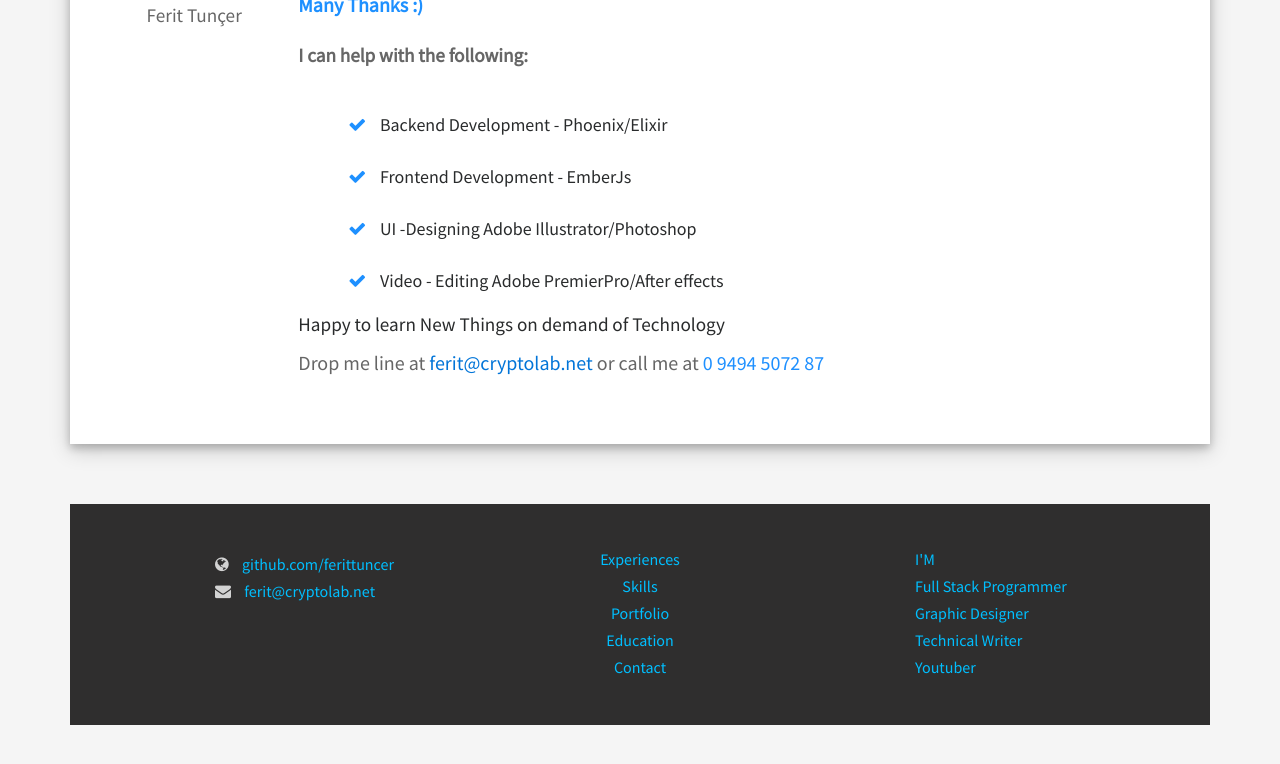
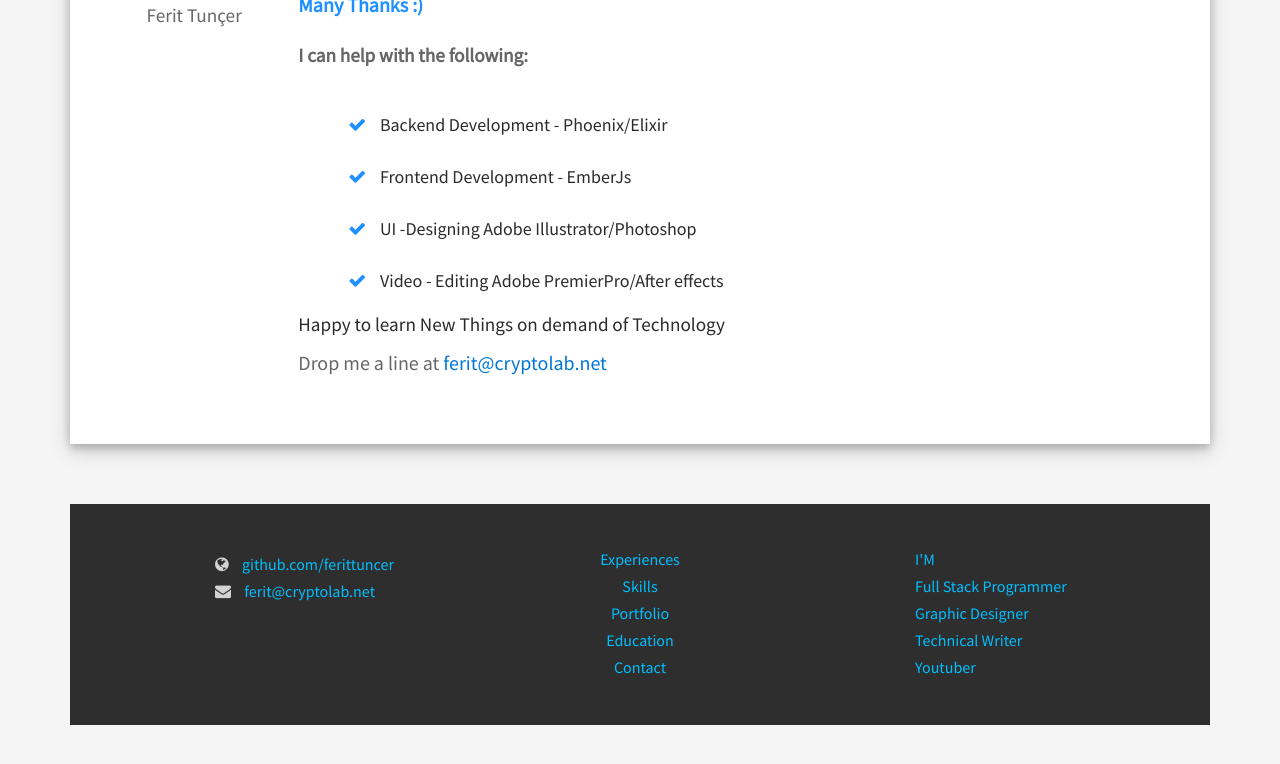
Before and after one commit to ferittuncer/ferittuncer.github.io, a Jekyll site: the page built from index.html, in a window 1280 px wide and 900 px high, scrolled down 3988 px, cut to the strip 107-871 px from the top of the window. Built offline with Jekyll 4.4.1, drawn with Linux system fonts in a browser that asks for light colours; a style sheet for code colours, icons or effects is not loaded.

Commit message:
Update contact.html

```diff
--- a/_includes/contact.html
+++ b/_includes/contact.html
@@ -29,7 +29,7 @@
                 </ul>
                 <span>Happy to learn New Things on demand of Technology </span>
 
-            <p class="text-left info">Drop me line at <span class="theme-color"> <a href="mailto: ferit@cryptolab.net">ferit@cryptolab.net</a> </span> or call me at <span class="theme-color"> 0 9494 5072 87 </span></p>
+            <p class="text-left info">Drop me a line at <span class="theme-color"> <a href="mailto: ferit@cryptolab.net">ferit@cryptolab.net</a></p>
             <div class="social-media">
                 {% include social.html social= site.data.profile.social %}
             </div>
```
